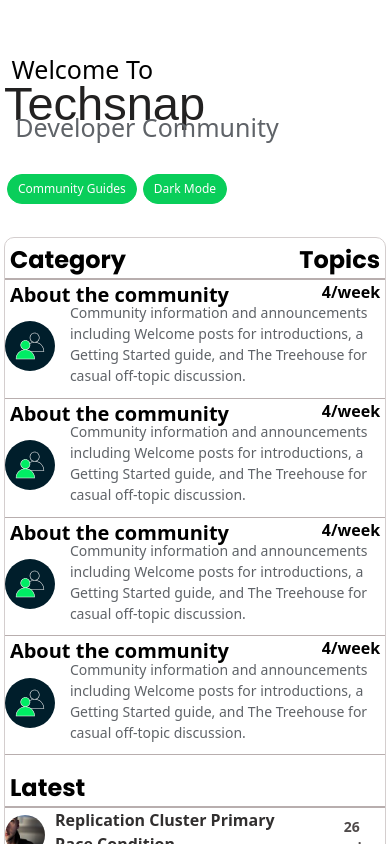
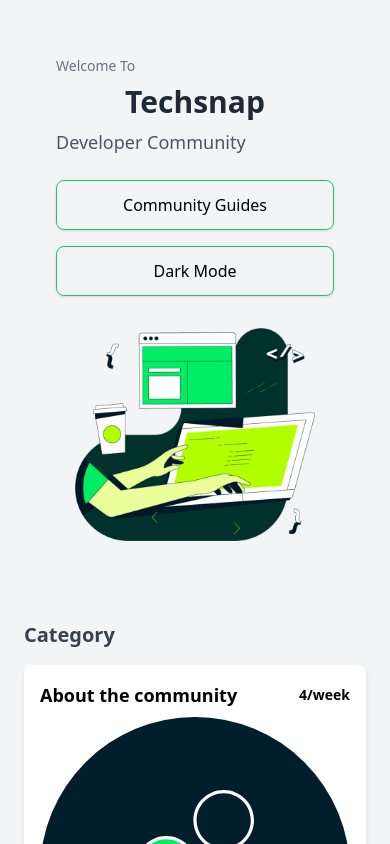
Before and after one commit to shayaliza/frontend-only, a React (Vite) app: page /detailsPages/first in a window 390 px wide. Built offline with nearby package versions, Linux system fonts and the light colour scheme.

Commit message:
responsive and tailwind

```diff
--- a/src/home/pages/details/first.jsx
+++ b/src/home/pages/details/first.jsx
@@ -1,5 +1,4 @@
 import React from "react";
-import "./first.css";
 import BannerImage from "./Assests/default-banner-img.png";
 import secondImage from "./Assests/46956_2.jfif";
 import thirdImage from "./Assests/ca397229965210ffedb183a0c9b2760e8a7cafbe.svg";
@@ -8,18 +7,21 @@ import { Link } from "react-router-dom";
 const ForumPage = () => {
   const LeftCard = () => {
     return (
-      <Link to={"/detailsPages/second"} className="cat-main-card">
-        <div className="card-head">
-          <strong>
-            <h1>About the community</h1>
-          </strong>
-          <strong>
-            <p>4/week</p>
-          </strong>
+      <Link
+        to={"/detailsPages/second"}
+        className="block p-4 mb-4 border-b border-gray-300 bg-white rounded-lg shadow-md hover:shadow-lg transition-shadow duration-200"
+      >
+        <div className="flex justify-between items-center mb-2">
+          <h1 className="text-lg md:text-xl font-bold">About the community</h1>
+          <p className="text-sm md:text-base font-semibold">4/week</p>
         </div>
-        <div className="cat-main-card-content">
-          <img src={thirdImage} alt="Community" />
-          <p>
+        <div className="flex flex-col md:flex-row space-y-4 md:space-y-0 md:space-x-4">
+          <img
+            src={thirdImage}
+            alt="Community"
+            className="w-full md:w-24 h-auto rounded-lg"
+          />
+          <p className="flex-1 text-gray-700">
             Community information and announcements including Welcome posts for
             introductions, a Getting Started guide, and The Treehouse for casual
             off-topic discussion.
@@ -28,84 +30,84 @@ const ForumPage = () => {
       </Link>
     );
   };
+
   const RightCard = () => {
     return (
-      <div className="latest-card">
-        <div className="img-content">
-          <img src={secondImage} alt="Latest Topic" />
-          <div className="latest-content">
-            <strong>
-              <p>Replication Cluster Primary Race Condition</p>
-            </strong>
-            <div className="hashtags">
-              <span className="hashtag">#tech</span>
-              <span className="hashtag">#snap</span>
+      <div className="p-4 mb-4 border-b border-gray-300 bg-white rounded-lg shadow-md hover:shadow-lg transition-shadow duration-200 flex flex-col md:flex-row justify-between items-start">
+        <div className="flex space-x-4 items-start">
+          <img
+            src={secondImage}
+            alt="Latest Topic"
+            className="w-full md:w-20 h-20 object-cover rounded-lg"
+          />
+          <div>
+            <p className="text-base md:text-lg font-bold">
+              Replication Cluster Primary Race Condition
+            </p>
+            <div className="mt-2 flex space-x-2">
+              <span className="text-xs md:text-sm font-semibold text-gray-600 bg-gray-100 rounded-full px-2 py-1">
+                #tech
+              </span>
+              <span className="text-xs md:text-sm font-semibold text-gray-600 bg-gray-100 rounded-full px-2 py-1">
+                #snap
+              </span>
             </div>
           </div>
         </div>
-        <div className="time">
-          <strong>26 min</strong>
+        <div className="mt-2 md:mt-0">
+          <strong className="text-gray-500 whitespace-nowrap">26 min</strong>
         </div>
       </div>
     );
   };
+
   return (
-    <div className="main-forum">
-      <div className="header-frm">
-        <div className="left-side">
-          <p className="para-above">Welcome To</p>
-          <h1>Techsnap</h1>
-          <p className="para-below">Developer Community</p>
-          <div className="mt-6">
-            <button className="btn-btn">Community Guides</button>
-            <button className="btn-btn">Dark Mode</button>
+    <div className="p-6 bg-gray-100">
+      <div className="flex flex-col lg:flex-row items-center justify-between w-full max-w-6xl mx-auto p-8">
+        <div className="lg:w-1/2 text-center lg:text-left mb-8 lg:mb-0">
+          <p className="text-sm text-gray-500 mb-2">Welcome To</p>
+          <h1 className="text-3xl md:text-4xl font-bold text-gray-800">
+            Techsnap
+          </h1>
+          <p className="text-lg text-gray-600 mt-2">Developer Community</p>
+          <div className="mt-6 space-y-4 md:space-y-0 md:space-x-4">
+            <button className="w-full md:w-auto px-6 py-3 rounded-lg text-black border border-green-500 shadow ">
+              Community Guides
+            </button>
+            <button className="w-full md:w-auto px-6 py-3 rounded-lg text-black border border-green-500 shadow ">
+              Dark Mode
+            </button>
           </div>
         </div>
-        <div className="right-side">
-          <img src={BannerImage} alt="Banner" />
+        <div className="lg:w-1/2 flex justify-center lg:justify-end">
+          <img src={BannerImage} alt="Banner" className="w-60 h-auto" />
         </div>
       </div>
-      <div className="community-section">
-        <div className="category-topics">
-          <div className="heading">
-            <p>Category</p>
-            <p>Topics</p>
+
+      <div className="mt-12 w-full max-w-6xl mx-auto flex flex-col lg:flex-row gap-8">
+        <div className="lg:w-2/3">
+          <div className="flex justify-between items-center mb-4">
+            <p className="text-xl font-bold text-gray-700">Category</p>
           </div>
-          <div className="divider"></div>
-          <div className="main-cards">
+          <div className="grid grid-cols-1 gap-6">
             <LeftCard />
-            <div className="fade-divider"></div>
-
             <LeftCard />
-
-            <div className="fade-divider"></div>
-
             <LeftCard />
-
-            <div className="fade-divider"></div>
             <LeftCard />
-
-            <div className="fade-divider"></div>
           </div>
         </div>
-        <div className="latest">
-          <div className="latest-topics">
-            <div className="heading">
-              <p>Latest</p>
-            </div>
-            <div className="divider"></div>
+
+        <div className="lg:w-1/3">
+          <div className="mb-4">
+            <p className="text-xl font-bold text-gray-700">Latest</p>
+          </div>
+          <div className="space-y-4">
             <RightCard />
-            <div className="fade-divider"></div>
             <RightCard />
-            <div className="fade-divider"></div>
             <RightCard />
-            <div className="fade-divider"></div>
             <RightCard />
-            <div className="fade-divider"></div>
             <RightCard />
-            <div className="fade-divider"></div>
             <RightCard />
-            <div className="fade-divider"></div>
           </div>
         </div>
       </div>
```
